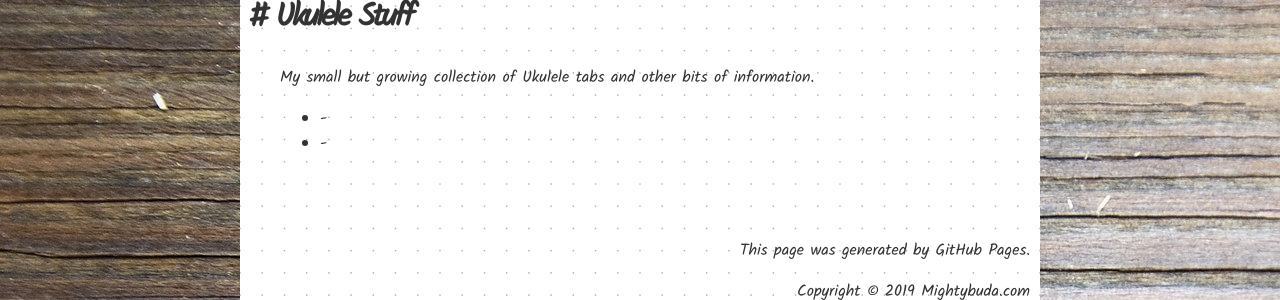
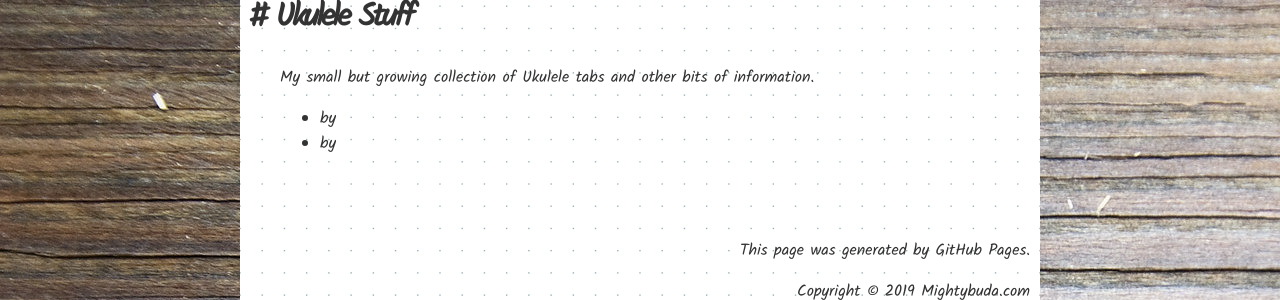
Before and after one commit to thebuda/thebuda.github.io, a Jekyll site: the page built from ukulele.md, in a window 1280 px wide. Shown: the part 224-524 px from the top of the page. Built offline with Jekyll 4.4.1, drawn with Linux system fonts in a browser that asks for light colours.

```diff
--- a/ukulele.md
+++ b/ukulele.md
@@ -9,7 +9,7 @@ My small but growing collection of Ukulele tabs and other bits of information.
 <ul>
   {% for projects in site.ukulele %}
     <li>
-      <a href="{{ ukulele.url }}">{{ ukulele.title }}</a> - {{ ukulele.description }}
+      <a href="{{ ukulele.url }}">{{ ukulele.title }}</a> by {{ ukulele.artist }}
     </li>
   {% endfor %}
 </ul>
```
